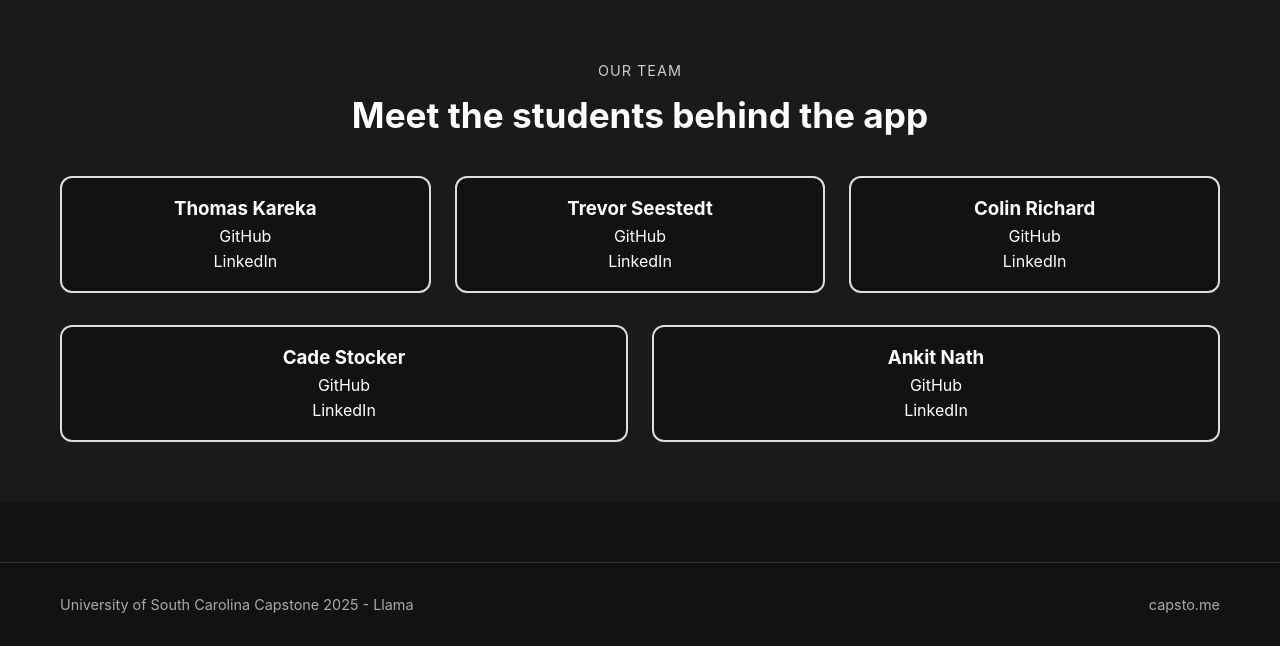
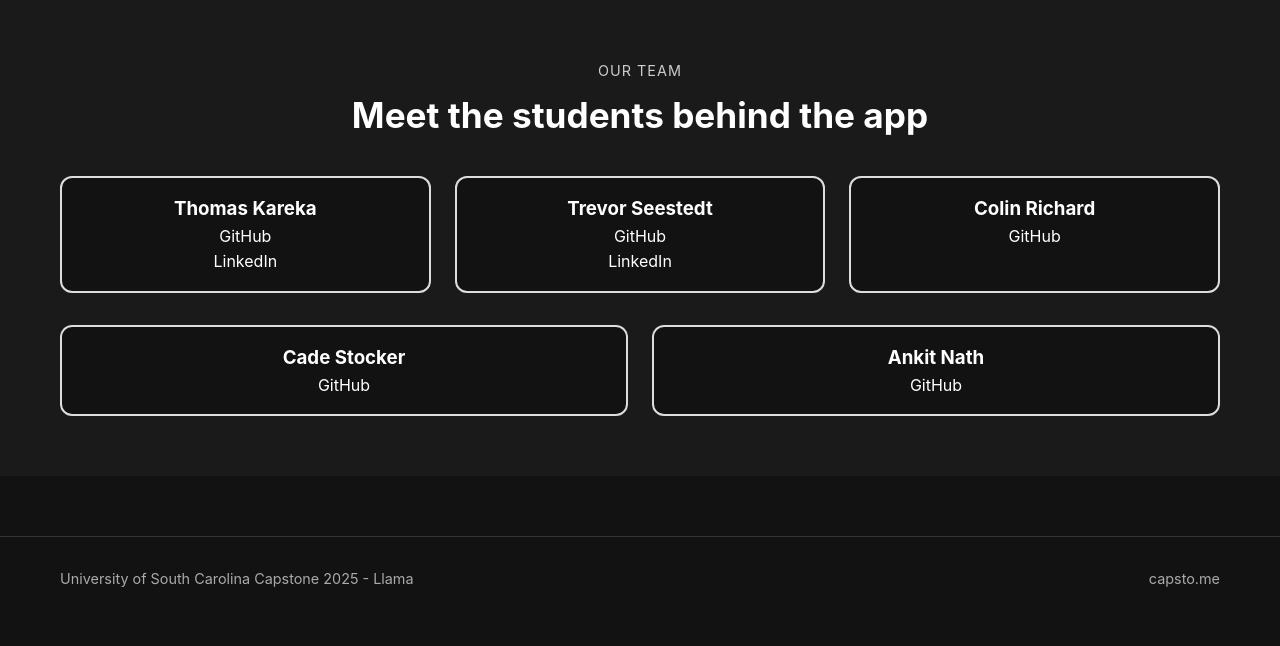
Before and after one commit to SCCapstone/llama, a Django app: template coldcall/templates/coldcall/demo/demo.html in a window 1280 px wide. Shown: the part 2968-3614 px from the top of the page. After the commit the page ends 3555 px from the top, so only its background shows below. Run offline with Django 5.2, Linux system fonts and the light colour scheme; the template is opened without the code that fills it, so the values that code supplies are empty.

Commit message:
prepare homepage for production

```diff
--- a/coldcall/templates/coldcall/demo/demo.html
+++ b/coldcall/templates/coldcall/demo/demo.html
@@ -114,7 +114,6 @@
                     <div class="team-member">
                         <h3>Colin Richard</h3>
                         <p><a href="https://github.com/ColinRichard3">GitHub</a></p>
-                        <p><a href="#">LinkedIn</a></p>
                     </div>
                 </div>
 
@@ -122,12 +121,10 @@
                     <div class="team-member">
                         <h3>Cade Stocker</h3>
                         <p><a href="https://github.com/CadeStocker">GitHub</a></p>
-                        <p><a href="#">LinkedIn</a></p>
                     </div>
                     <div class="team-member">
                         <h3>Ankit Nath</h3>
                         <p><a href="https://github.com/anath21">GitHub</a></p>
-                        <p><a href="#">LinkedIn</a></p>
                     </div>
                 </div>
             </div>
```
